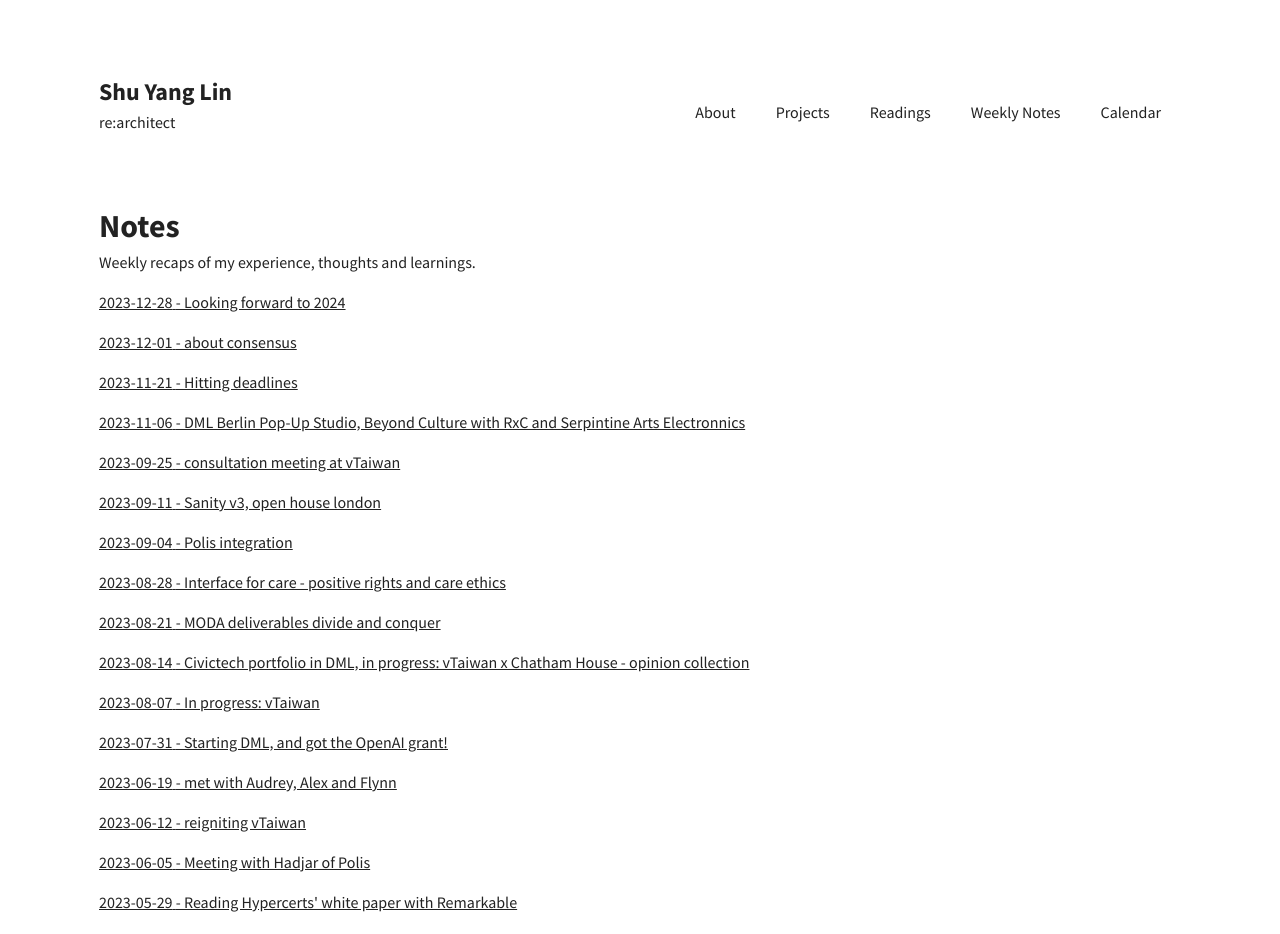
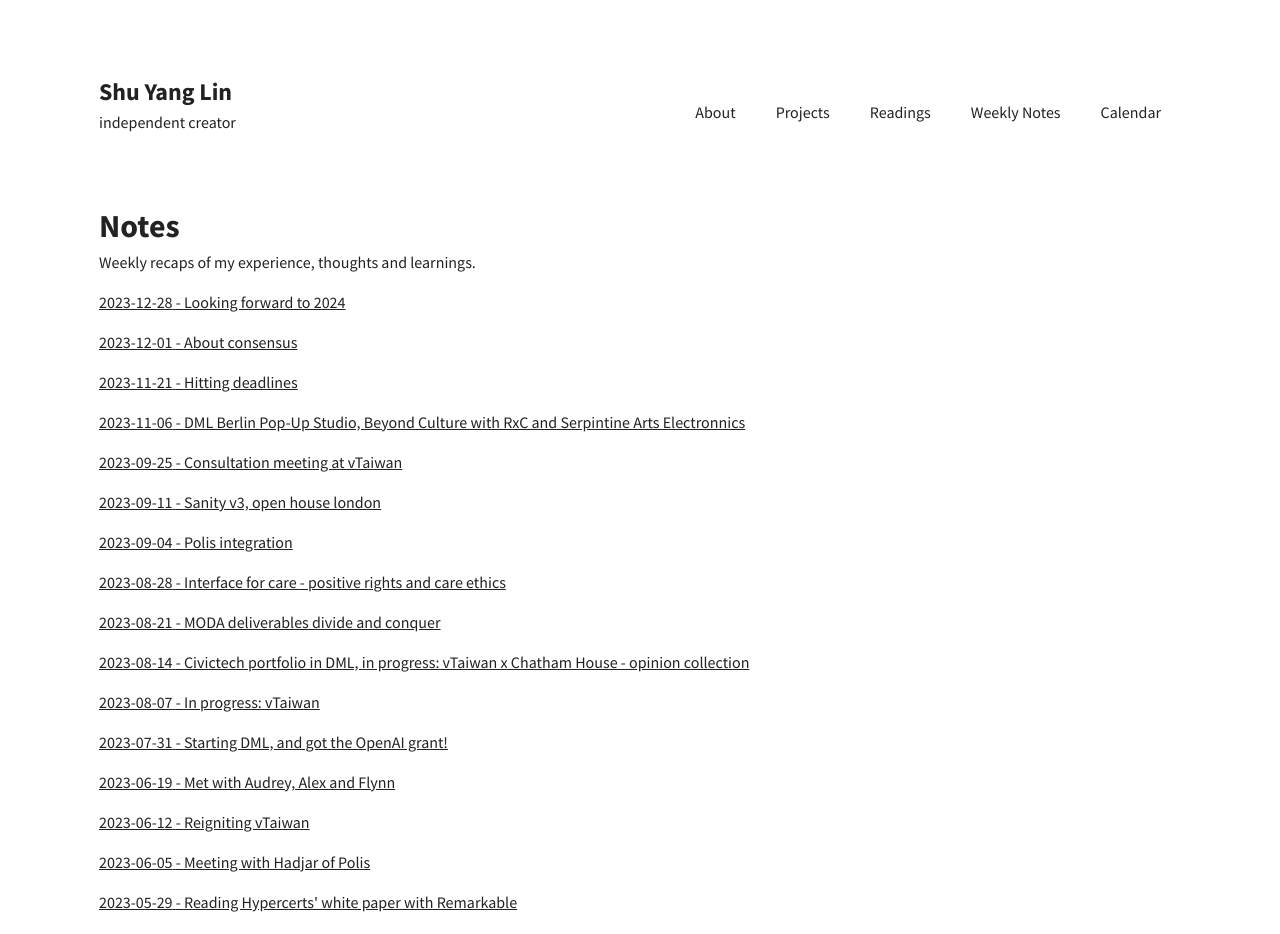
Before and after one commit to shuyanglin/shuyanglin, a React (Create React App) app: page /#/notes in a window 1280 px wide. Shown: the top 934 px of the page. Built offline with nearby package versions, Linux system fonts and the light colour scheme.

Commit message:
reviewed about page, add events on cal, add recursive public project.

```diff
--- a/src/components/About/About.js
+++ b/src/components/About/About.js
@@ -11,19 +11,21 @@ function About() {
           <img className={styles.memoji} alt="about shu" src={hero}></img>
         </Col>
         <Col lg={8} sm={12}>
+          <h3>About</h3>
           <p>
-        Hi there, I am Shu, an independent re:architect. I have a passion for building consensus on a large scale. My specialty is designing interactions and discovering elegant solutions through an iterative process of creating and testing prototypes that foster digital democracy. With today’s technology, I believe we can find consensus on a national scale.
+            Hi there, I am Shu, an independent creator who is passionate about designing interactions that find macro and micro consensus through code. I specialise in ideation and the creation of prototypes that update digital democracy. I believe that with today’s technology, we can find better ways to reach consensus.
           </p>
           <p>
-        I am currently working on a joint project between the <a href="https://moda.gov.tw/">Ministry of Digital Affairs of the Taiwanese government</a> and <a href="https://darkmatterlabs.org/">Dark Matter Laboratories</a>.
+            I am currently working on <a href="https://shuyanglin.com/#/projects/river-chatbot">a joint project</a> between the <a href="https://moda.gov.tw/">Ministry of Digital Affairs of the Taiwanese government</a> and <a href="https://darkmatterlabs.org/">Dark Matter Laboratories</a>. I am also a longer-term contributor to <a href="https://info.vtaiwan.tw/">vTaiwan</a> and <a href="https://g0v.tw/intl/en/">g0v community</a>. In 2023, I was granted by OpenAI to work on <a href="https://openai.com/blog/democratic-inputs-to-ai">democratic input to AI</a>.
           </p>
           <p>In my free time, I enjoy jogging, cooking, and coding.</p>
 
           <h3>Background</h3>
           <p>
-        I am a double master's holder in Human Computer Interaction from National Taiwan University and Interaction Design from Copenhagen Institute of Interaction Design. In 2016, I joined <a href="http://pdis.tw" target="_blank" rel="noreferrer">PDIS</a> led by Minister without portfolio Audrey Tang, an innovation lab in the Taiwanese government that focuses on open government, social innovation and youth council.
-        PDIS re-architects channels for civic engagements, including establishing <a href="https://po.pdis.tw/en/">cross-ministerial policy-making process</a>, collaborating with grassroots civic tech communities on <a href="http://vtaiwan.tw/">digital regulatory reforms</a>, and supporting the operation of <a href="https://silab.sme.gov.tw" target="_blank">a social innovation lab</a>.  Since the launch of the Ministry of Digital Affairs (MODA) in 2022, PDIS continues to work on public code for digital resilience under the lead of Digital Minister Audrey Tang.
+            I am a double master's holder in Human Computer Interaction from National Taiwan University and Interaction Design from Copenhagen Institute of Interaction Design. In 2016, I co-founded <a href="http://pdis.tw" target="_blank" rel="noreferrer">PDIS</a> with Digital Minister Audrey Tang, an innovation lab in the Taiwanese government that focuses on open government, social innovation and youth council.
+            PDIS re-architects channels for civic engagements, including establishing <a href="https://po.pdis.tw/en/">cross-ministerial policy-making process</a>, collaborating with grassroots civic tech communities on <a href="http://vtaiwan.tw/">digital regulatory reforms</a>, and supporting the operation of <a href="https://silab.sme.gov.tw" target="_blank">a social innovation lab</a>.
           </p>
+          <h3>Recognition</h3>
           <p>
             Our work has been widely recognized, with features in prominent media outlets such as <a href="https://www.nytimes.com/2019/10/15/opinion/taiwan-digital-democracy.html">The New York Times</a>, <a href="https://www.theguardian.com/world/2020/sep/27/taiwan-civic-hackers-polis-consensus-social-media-platform">The Guardian</a> and <a href="https://www.technologyreview.com/2018/08/21/240284/the-simple-but-ingenious-system-taiwan-uses-to-crowdsource-its-laws/">MIT Technology Review</a>. I have also spoken at various speaking arrangements, including Open-Source Institutions Talks, <a href="https://www.youtube.com/watch?v=GRovRIcdxJA">The Conference</a>, <a href="https://www.youtube.com/watch?v=8Gr5Y0XhEFI">Above All Humans</a>, Ciudades Democráticas, <a href="https://www.youtube.com/watch?v=3oosyClc_FQ">Forum Offene Stadt</a>, and awarded with <a href="https://vimeo.com/254889243/2c5a8a49a4?fbclid=IwAR2ncEyMOxnRmSv8wF9oonIWtN-BxRqHSdlRLEeRvqFpsA_ctYg62oyofAo">Future Voices in IxDA</a>.
           </p>
--- a/src/components/Calendar/Calendar.js
+++ b/src/components/Calendar/Calendar.js
@@ -5,6 +5,34 @@ import styles from './Calendar.module.css'
 function Calendar() {
 
   const commitment = [{
+    date: '2024.1.29-2.4',
+    type: 'Offsite',
+    topic: '1522 Offsite',
+    organisation:
+      [{ name: '1522', link: "" }],
+    location: 'Tokyo, JP'
+  }, {
+    date: '2024.1.17',
+    type: 'Hackathon',
+    topic: 'vTaiwan Hackathon',
+    organisation:
+      [{ name: 'vTaiwan', link: "https://info.vtaiwan.tw" }],
+    location: 'Taipei, TW'
+  }, {
+    date: '2024.1.9-14',
+    type: 'Offsite',
+    topic: 'DML Offsite',
+    organisation:
+      [{ name: 'DML', link: "https://darkmatterlabs.org" }],
+    location: 'Amsterdam, NL'
+  }, {
+    date: '2023.11.11-12',
+    type: 'Offsite',
+    topic: '1522 Offsite',
+    organisation:
+      [{ name: '1522', link: "" }],
+    location: 'Margate, UK'
+  }, {
     date: '2023.11.3',
     type: 'Unconference',
     topic: 'Beyond Culture',
@@ -277,7 +305,7 @@ function Calendar() {
             <Col sm={3}> {item.organisation.map((org) => {
               return (
                 <div>
-                  <a href={org.link}>{org.name}</a>
+                  {org.link ? <a href={org.link}>{org.name}</a> : org.name}
                 </div>
               )
             })} </Col>
--- a/src/components/NavigationBar/NavigationBar.js
+++ b/src/components/NavigationBar/NavigationBar.js
@@ -1,6 +1,6 @@
 import React from "react";
-import {Link} from 'react-router-dom';
-import {FaTimes, FaBars} from 'react-icons/fa'
+import { Link } from 'react-router-dom';
+import { FaTimes, FaBars } from 'react-icons/fa'
 import styles from './NavigationBar.module.css';
 import "../../Styles/main.css"
 
@@ -9,7 +9,7 @@ function Header() {
   const [isResponsive, setIsResponsive] = React.useState();
 
   const navStyle = "responsiveNav";
-  function toggleNavbar(){
+  function toggleNavbar() {
     setIsResponsive(!isResponsive);
   }
 
@@ -17,20 +17,20 @@ function Header() {
     <header>
       <div>
         <h2>Shu Yang Lin</h2>
-        <p>re:architect</p>
+        <p>independent creator</p>
       </div>
-      <nav className={isResponsive?navStyle:undefined}>
+      <nav className={isResponsive ? navStyle : undefined}>
         <Link to="/about" onClick={toggleNavbar}>About</Link>
         <Link to="/projects" onClick={toggleNavbar}>Projects</Link>
         <Link to="/readings" onClick={toggleNavbar}>Readings</Link>
         <Link to="/notes" onClick={toggleNavbar}>Weekly Notes</Link>
         <Link to="/calendar" onClick={toggleNavbar}>Calendar</Link>
         <button className={`${styles.navBtn} ${styles.navCloseBtn}`} onClick={toggleNavbar}>
-          <FaTimes/>
+          <FaTimes />
         </button>
       </nav>
       <button className={styles.navBtn} onClick={toggleNavbar}>
-        <FaBars/>
+        <FaBars />
       </button>
     </header>
   );
--- a/src/components/Notes/Notes.js
+++ b/src/components/Notes/Notes.js
@@ -10,7 +10,7 @@ function Notes() {
   }, {
     date: "2023-12-01",
     slug: "2023-12-01",
-    about: "about consensus"
+    about: "About consensus"
   }, {
     date: "2023-11-21",
     slug: "2023-11-21",
@@ -22,7 +22,7 @@ function Notes() {
   }, {
     date: "2023-09-25",
     slug: "2023-09-25",
-    about: "consultation meeting at vTaiwan"
+    about: "Consultation meeting at vTaiwan"
   }, {
     date: "2023-09-11",
     slug: "2023-09-11",
@@ -54,11 +54,11 @@ function Notes() {
   }, {
     date: "2023-06-19",
     slug: "2023-06-19",
-    about: "met with Audrey, Alex and Flynn"
+    about: "Met with Audrey, Alex and Flynn"
   }, {
     date: "2023-06-12",
     slug: "2023-06-12",
-    about: "reigniting vTaiwan"
+    about: "Reigniting vTaiwan"
   }, {
     date: "2023-06-05",
     slug: "2023-06-05",
@@ -82,11 +82,11 @@ function Notes() {
   }, {
     date: "2023-05-01",
     slug: "2023-05-01",
-    about: "tinkering a chatbot and catching up with Liz"
+    about: "Tinkering a chatbot and catching up with Liz"
   }, {
     date: "2023-04-24",
     slug: "2023-04-24",
-    about: "first contact with da0 Taiwan, and meeting with Saffron, Teddy and Flynn"
+    about: "First contact with da0 Taiwan, and meeting with Saffron, Teddy and Flynn"
   }, {
     date: "2023-04-17",
     slug: "2023-04-17",
--- /dev/null
+++ b/src/components/Project/Markdowns/recursive-public.md
@@ -0,0 +1 @@
+### Recursive Public
```
Also changed, not shown: src/components/Projects/Projects.js (+31 -18 lines), src/assets/Screenshot 2023-12-29 at 20.04.46.png (added). Lines whose indentation alone changed are shown as unchanged.
